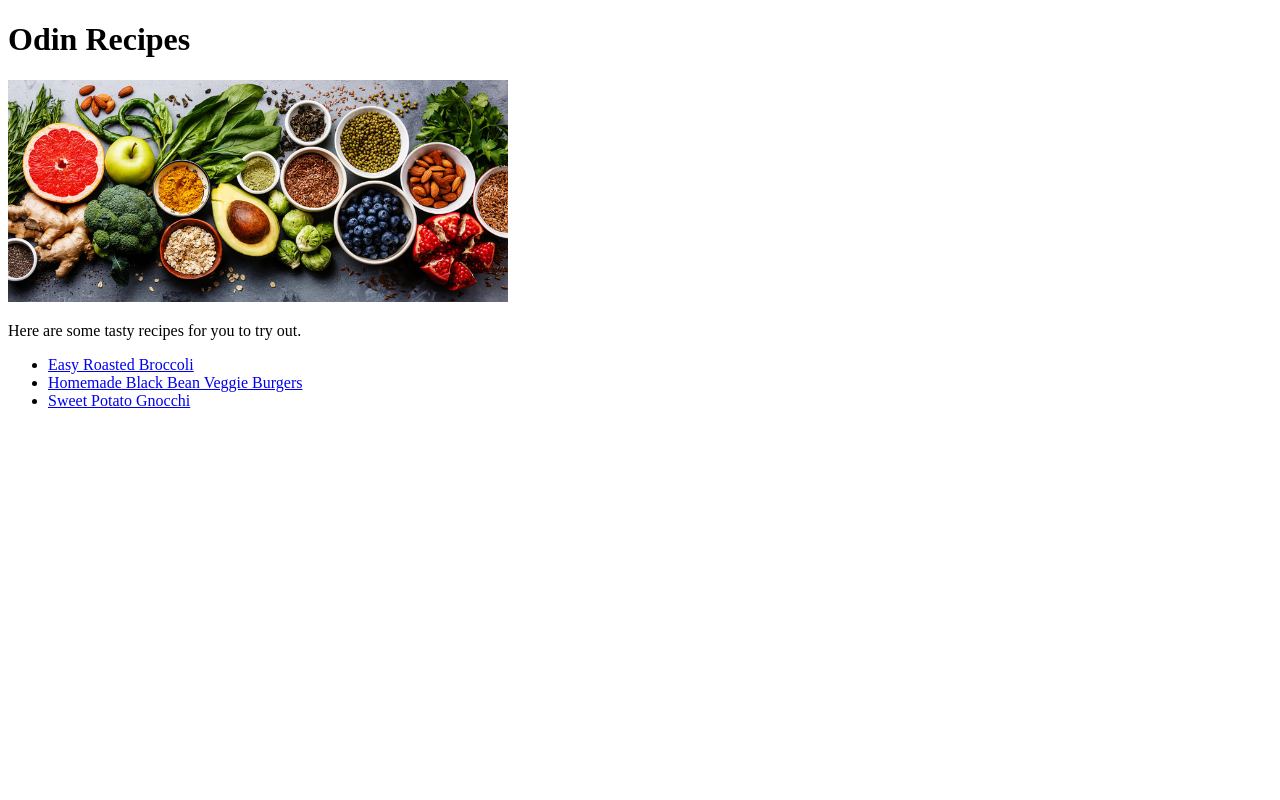
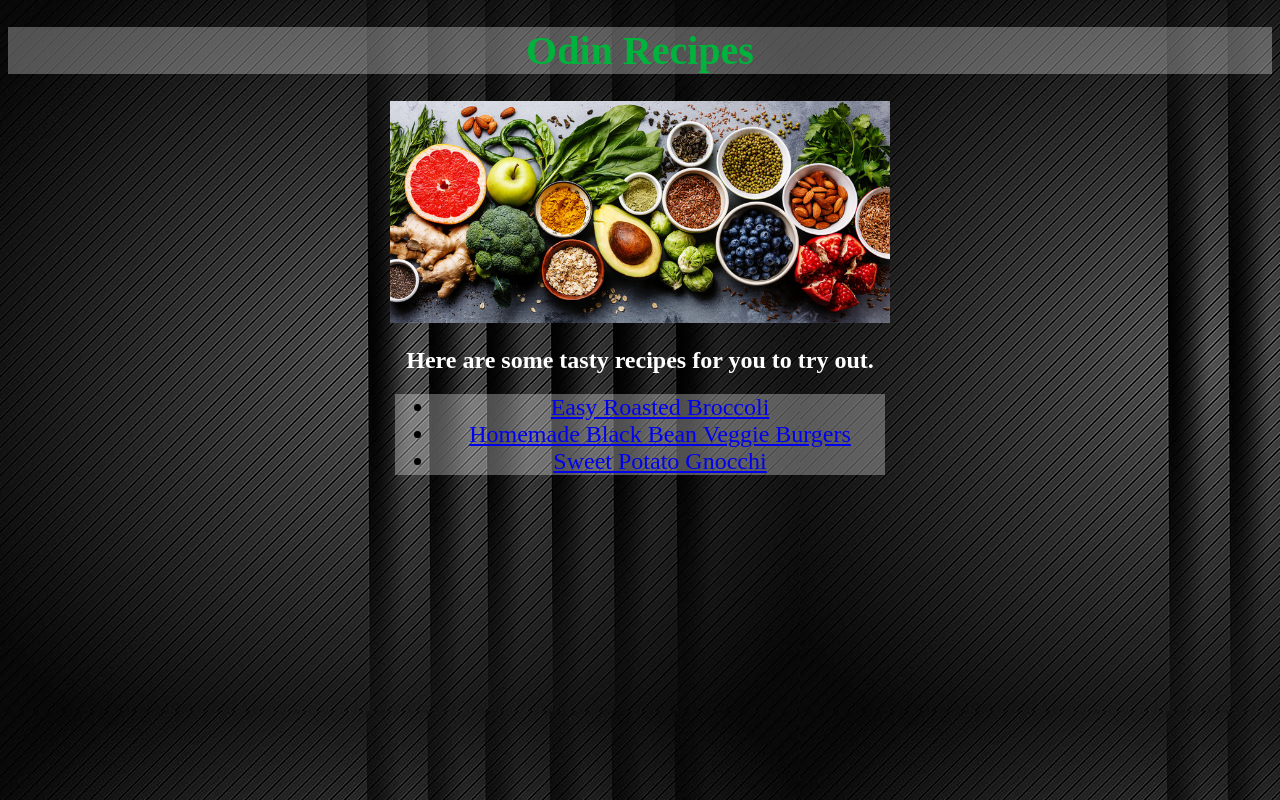
Before and after one commit to byt3marx/odin-recipes, a plain HTML site: page index.html in a window 1280 px wide. Drawn offline with Linux system fonts and the light colour scheme.

Commit message:
Add bacis CSS to main page

```diff
--- a/index.html
+++ b/index.html
@@ -4,14 +4,15 @@
   <head>
     <meta charset="UTF-8">
     <title>Recipes</title>
+    <link rel="stylesheet" href="style.css">
   </head>
 
   <body>
-    <h1>Odin Recipes</h1>
+    <h1 class="headings">Odin Recipes</h1>
     <img src="img/healthy_foods.jpg" alt="Image of all the healthy ingredients like green apple, spinace, avocados, oats and so on, all on a black tables" width="500">
-    <p>Here are some tasty recipes for you to try out.</p>
+    <h2 class="main-h2">Here are some tasty recipes for you to try out.</h2>
     <p></p>
-    <ul>
+    <ul class="mp-box">
 
       <li><a href="recipes/easy-roasted-broccoli.html">Easy Roasted Broccoli</a></li>
       <li><a href="recipes/homemade-black-bean-veggie-burgers.html">Homemade Black Bean Veggie Burgers</a></li>
--- /dev/null
+++ b/style.css
@@ -0,0 +1,31 @@
+body {
+  background-image: url(img/mp_background.jpg);
+  text-align: center;
+}
+/*Learned that when applying the background image you have to consider:
+- if your html css and image are all in the same directory use:
+  mp_background.jpg, no quotes and no forward slashes
+- however if you css or image are in subdirectories of where your html lives, you'll want to make sure you correctly path:
+background-image: url(../img/mp_background.jpg); in this case css and image live in subdirectories
+background-image: url(img/mp_background.jpg) css lives with html but img is a subdirectory*/
+
+.main-h2 {
+  color:white;
+}
+
+.headings{
+  color: #00b33c;
+  background-color: #999999;
+  position: relative;
+  background: rgba(255,255,255,0.3);
+  font-family: 'Times New Roman', Times, serif;
+  font-size: 40px;
+}
+.mp-box{
+  font-size: 24px;
+  width: 450px;
+  background-color: #c9c9c9;
+  background: rgba(255,255,255,0.3);
+  text-align: center;
+  margin:auto;
+}
```
Also changed, not shown: img/mp_background.jpg (added).
